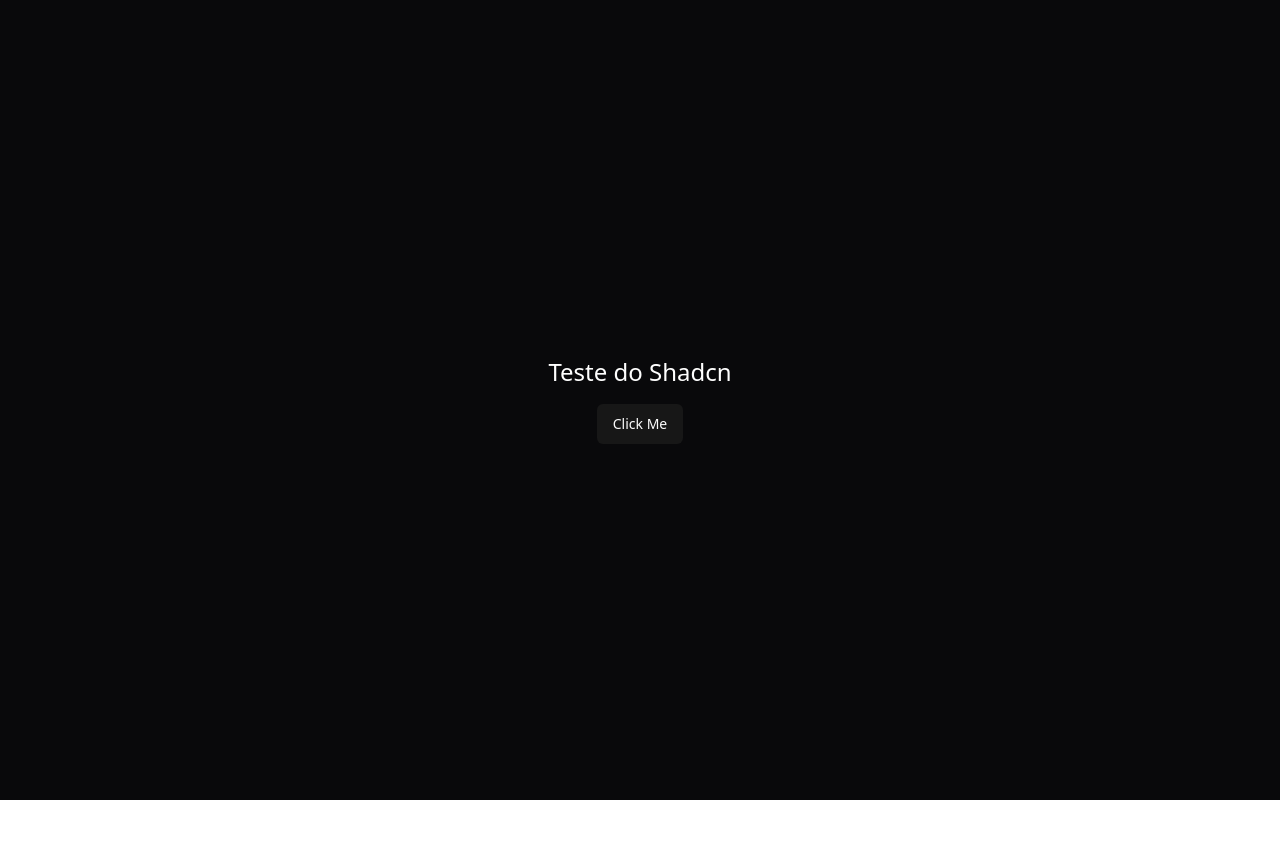
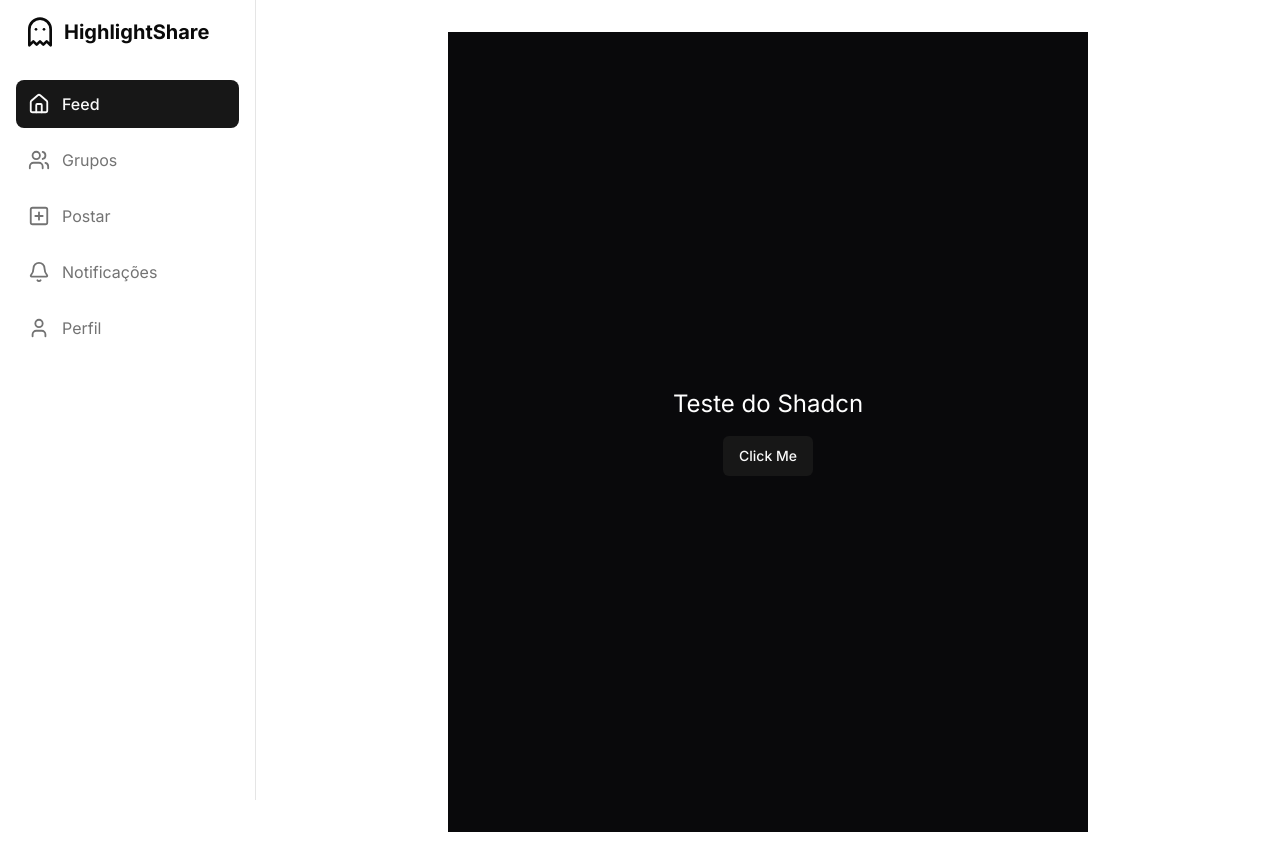
Before and after one commit to Alanforlan4/highlight-share, a Next.js app in the folder frontend/: page / in a window 1280 px wide. Before the commit the page ends 800 px from the top, so only its background shows below. Built offline with nearby package versions, Linux system fonts and the light colour scheme.

Commit message:
atualizando layout

```diff
--- a/frontend/app/layout.js
+++ b/frontend/app/layout.js
@@ -1,29 +1,21 @@
-import localFont from "next/font/local";
+import { Inter } from "next/font/google";
 import "./globals.css";
+import AppLayout from "@/components/layout/AppLayout";
 
-const geistSans = localFont({
-  src: "./fonts/GeistVF.woff",
-  variable: "--font-geist-sans",
-  weight: "100 900",
-});
-const geistMono = localFont({
-  src: "./fonts/GeistMonoVF.woff",
-  variable: "--font-geist-mono",
-  weight: "100 900",
-});
+const inter = Inter({ subsets: ["latin"] });
 
 export const metadata = {
-  title: "Create Next App",
-  description: "Generated by create next app",
+  title: "HighlightShare",
+  description: "Compartilhe seus lances",
 };
 
 export default function RootLayout({ children }) {
   return (
-    <html lang="en">
-      <body
-        className={`${geistSans.variable} ${geistMono.variable} antialiased`}
-      >
-        {children}
+    <html lang="pt-br">
+      <body className={inter.className}>
+        <AppLayout>
+          {children}
+        </AppLayout>
       </body>
     </html>
   );
```
